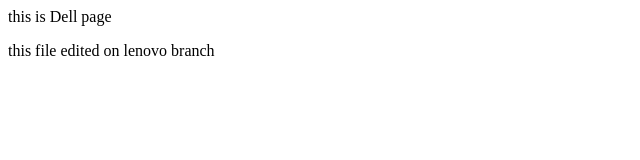
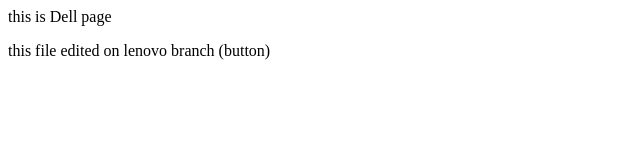
Before and after one commit to imsuraj55/Local-repo, a plain HTML site: page index.html in a window 1280 px wide. Shown: the full height of the page, 0-640 px from the left. Drawn offline with Linux system fonts and the light colour scheme.

```diff
--- a/index.html
+++ b/index.html
@@ -1,2 +1,2 @@
 <p>this is Dell page</p>
-<P>this file edited on lenovo branch</P>
+<P>this file edited on lenovo branch (button)</P>
```
